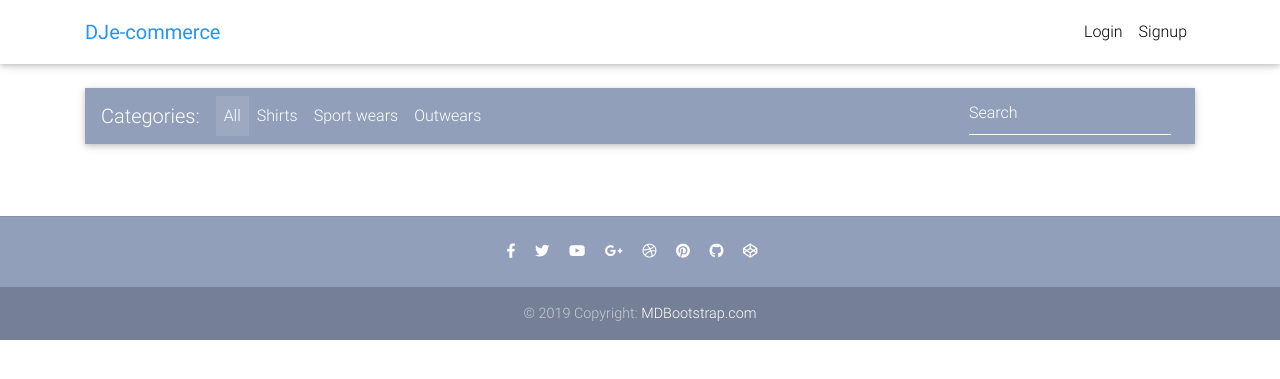
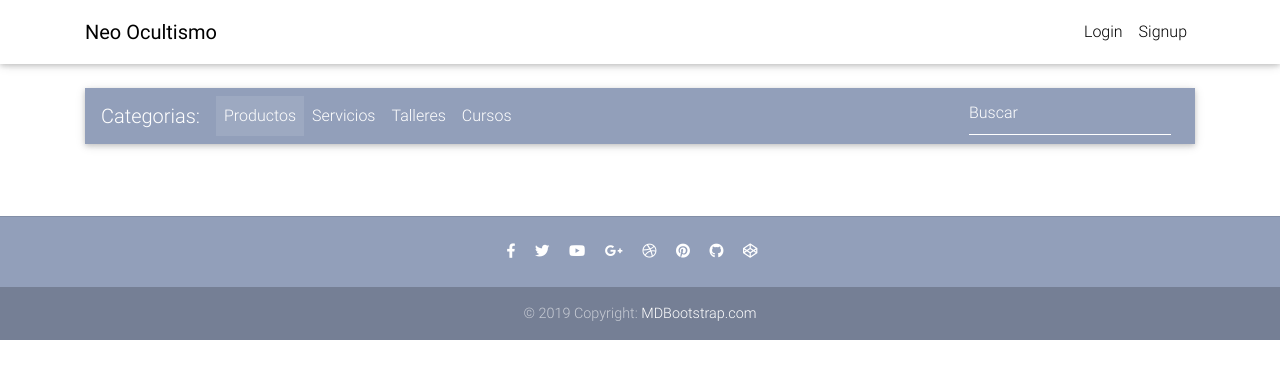
Before and after one commit to fiorellapaolino/proyectoneo, a Django app: page / in a window 1280 px wide. Shown: the top 379 px of the page. Run offline with Django 3.2, Linux system fonts and the light colour scheme; data that the repository does not hold is empty; some libraries are stand-ins or nearby versions.

Commit message:
Commits iniciales

```diff
--- a/neo-ecommerce-master/templates/home.html
+++ b/neo-ecommerce-master/templates/home.html
@@ -8,7 +8,7 @@
       <nav class="navbar navbar-expand-lg navbar-dark mdb-color lighten-3 mt-3 mb-5">
 
         <!-- Navbar brand -->
-        <span class="navbar-brand">Categories:</span>
+        <span class="navbar-brand">Categorias:</span>
 
         <!-- Collapse button -->
         <button class="navbar-toggler" type="button" data-toggle="collapse" data-target="#basicExampleNav"
@@ -22,18 +22,18 @@
           <!-- Links -->
           <ul class="navbar-nav mr-auto">
             <li class="nav-item active">
-              <a class="nav-link" href="#">All
+              <a class="nav-link" href="#">Productos
                 <span class="sr-only">(current)</span>
               </a>
             </li>
             <li class="nav-item">
-              <a class="nav-link" href="#">Shirts</a>
+              <a class="nav-link" href="#">Servicios</a>
             </li>
             <li class="nav-item">
-              <a class="nav-link" href="#">Sport wears</a>
+              <a class="nav-link" href="#">Talleres</a>
             </li>
             <li class="nav-item">
-              <a class="nav-link" href="#">Outwears</a>
+              <a class="nav-link" href="#">Cursos</a>
             </li>
 
           </ul>
@@ -41,7 +41,7 @@
 
           <form class="form-inline">
             <div class="md-form my-0">
-              <input class="form-control mr-sm-2" type="text" placeholder="Search" aria-label="Search">
+              <input class="form-control mr-sm-2" type="text" placeholder="Buscar" aria-label="Buscar">
             </div>
           </form>
         </div>
--- a/neo-ecommerce-master/templates/navbar.html
+++ b/neo-ecommerce-master/templates/navbar.html
@@ -5,7 +5,7 @@
 
       <!-- Brand -->
       <a class="navbar-brand waves-effect" href="/">
-        <strong class="blue-text">DJe-commerce</strong>
+        <strong class="black-text">Neo Ocultismo</strong>
       </a>
 
       <!-- Collapse -->
```
